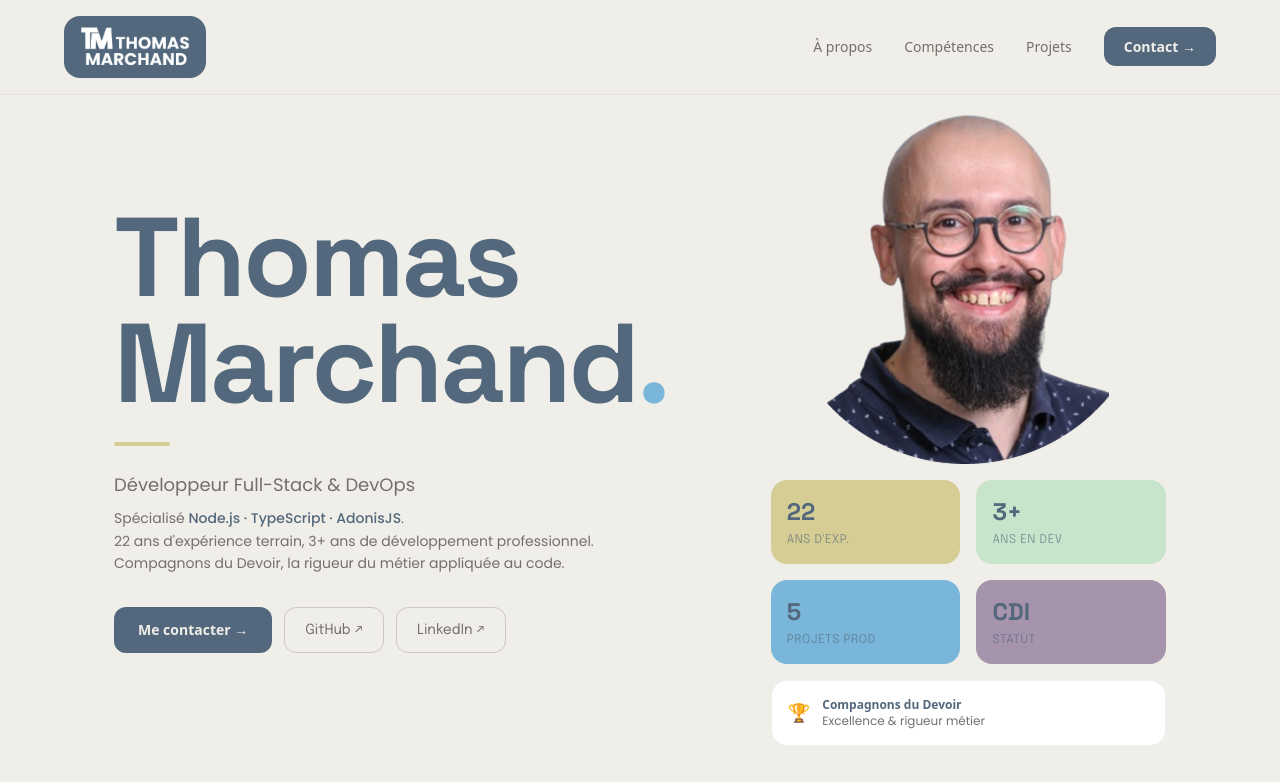
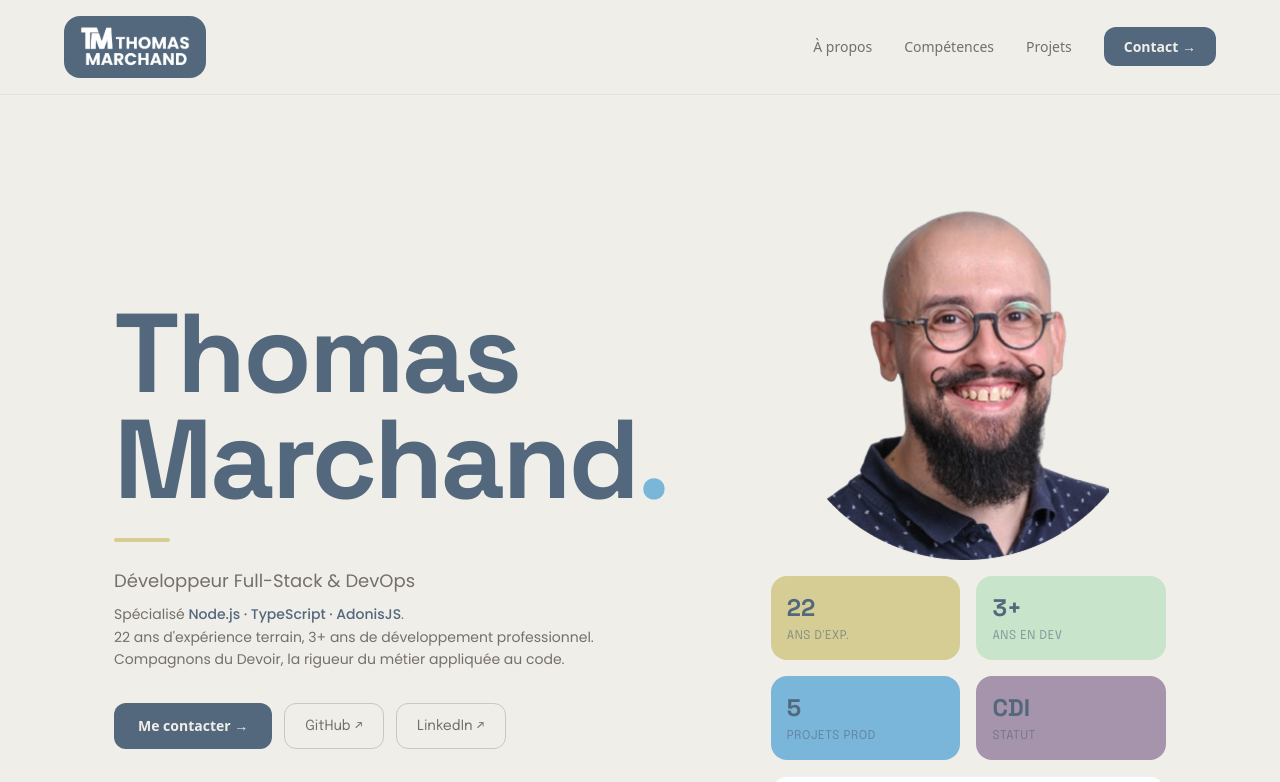
Before and after one commit to ThomMarchand/portfolio, a Next.js app: page / in a window 1280 px wide. Shown: the top 782 px of the page. Built offline with nearby package versions, Linux system fonts and the light colour scheme; a web font is replaced by a local one.

Commit message:
refactor(SectionHero): adjust layout for improved spacing and alignment

```diff
--- a/app/components/templates/SectionHero.tsx
+++ b/app/components/templates/SectionHero.tsx
@@ -9,7 +9,7 @@ export default function SectionHero() {
   return (
     <section
       id="hero"
-      className="relative min-h-screen flex flex-col justify-center px-6 pt-28 pb-16 max-w-[1100px] mx-auto"
+      className="relative px-6 pt-52 pb-12 max-w-[1100px] mx-auto"
     >
       <div className="grid grid-cols-1 lg:grid-cols-[3fr_2fr] gap-12 lg:gap-16 items-center">
         {/* Left */}
```
